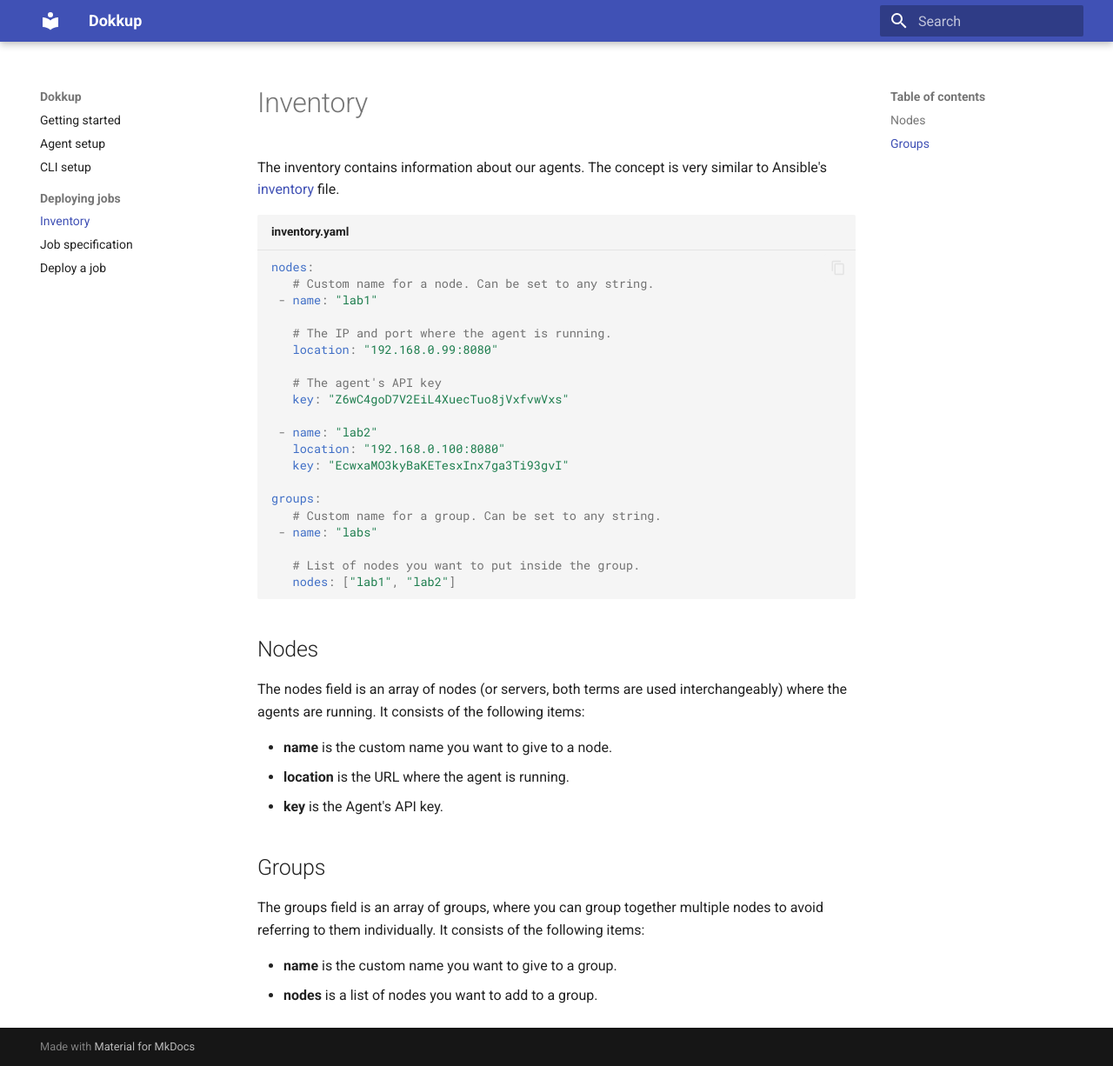
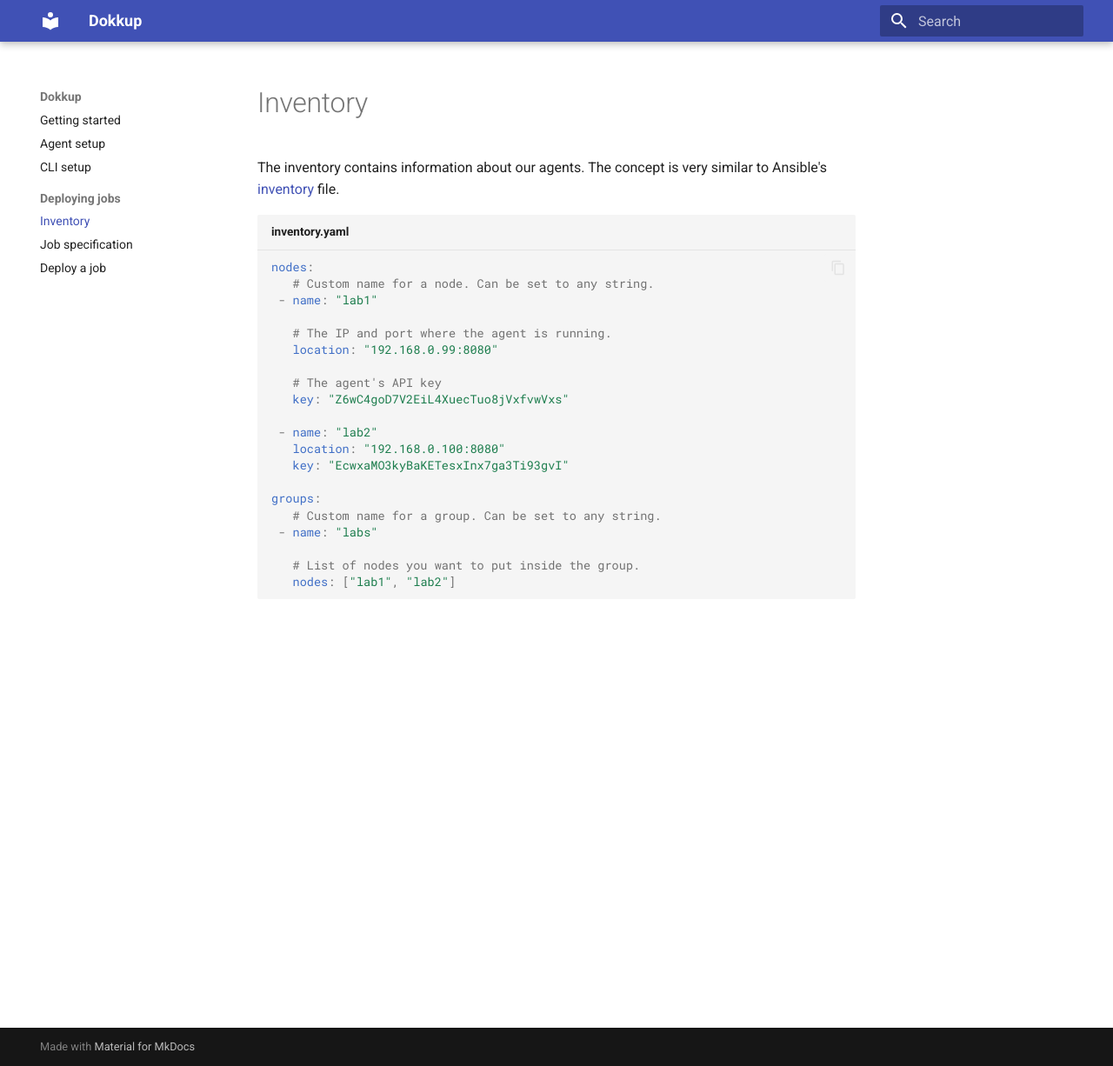
Before and after one commit to XiovV/dokkup, an MkDocs documentation site: the page built from docs/deploying_jobs/inventory.md, in a window 1280 px wide and 1226 px high. Shown: the whole window at 87% size. Built offline with MkDocs 1.6.1 and Material for MkDocs 9.7.7, drawn with Linux system fonts in a browser that asks for light colours.

Commit message:
docs(mkdocs): remove the explanations as they're already written in the comments

````diff
--- a/docs/deploying_jobs/inventory.md
+++ b/docs/deploying_jobs/inventory.md
@@ -23,16 +23,3 @@ groups:
    # List of nodes you want to put inside the group.
    nodes: ["lab1", "lab2"]
 ```
-
-## Nodes
-The nodes field is an array of nodes (or servers, both terms are used interchangeably) where the agents are running. It consists of the following items:
-
-- **name** is the custom name you want to give to a node.
-- **location** is the URL where the agent is running.
-- **key** is the Agent's API key.
-
-## Groups
-The groups field is an array of groups, where you can group together multiple nodes to avoid referring to them individually. It consists of the following items:
-
-- **name** is the custom name you want to give to a group.
-- **nodes** is a list of nodes you want to add to a group.
````
